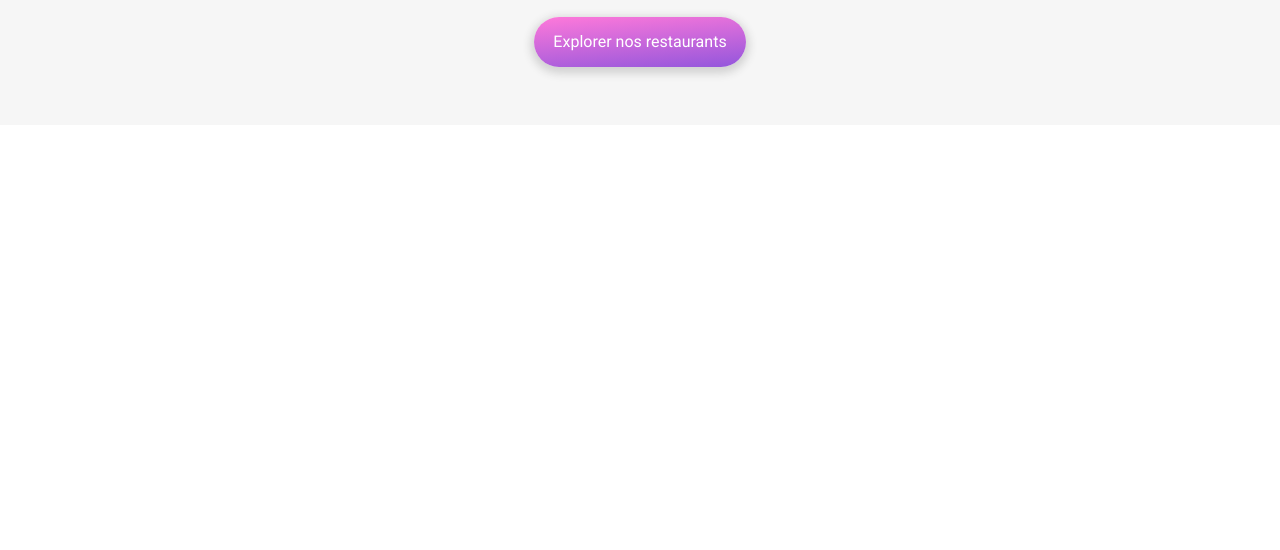
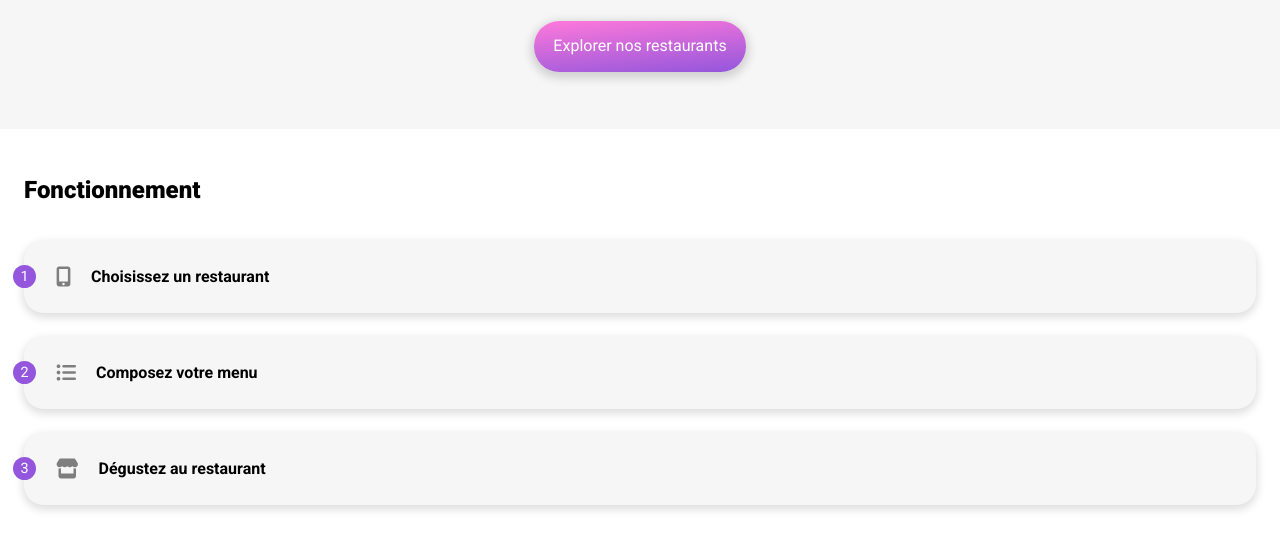
Before and after one commit to gregorycarriere/P3_carriere_gregory, a website: page index.html in a window 1280 px wide. Shown: the part 224-774 px from the top of the page. Drawn offline with Linux system fonts and the light colour scheme; a web font is replaced by a local one.

Commit message:
implémentation section fonctionnement

```diff
--- a/index.html
+++ b/index.html
@@ -13,7 +13,9 @@
 </head>
 <body>
     <header class="header">
-        <img src="./images/logo/ohmyfood.png" alt="ohmyfood logo" class="header__logo">
+        <a href="index.html">
+            <img src="./images/logo/ohmyfood.png" alt="ohmyfood logo" class="header__logo">
+        </a>
         <div class="header__location">
             <i class="fa-solid fa-location-dot header__location__icon"></i>
             <p class="header__location__text">Paris, Belleville</p>
@@ -24,5 +26,34 @@
             <button class="header__info__button">Explorer nos restaurants</button>
         </div>
     </header>
+    <main>
+        <section class="fonct">
+            <h2 class="fonct__title">Fonctionnement</h2>
+            <div class="fonct__box">
+                <div class="fonct__box__nb">
+                    <p>1</p>
+                </div>
+                <i class="fa-solid fa-mobile-screen-button fa-lg fonct__box__icon"></i>
+                <h3 class="fonct__box__text">Choisissez un restaurant</h3>
+            </div>
+            <div class="fonct__box">
+                <div class="fonct__box__nb">
+                    <p>2</p>
+                </div>
+                <i class="fa-solid fa-list-ul fa-lg fonct__box__icon"></i>
+                <h3 class="fonct__box__text">Composez votre menu</h3>
+            </div>
+            <div class="fonct__box">
+                <div class="fonct__box__nb">
+                    <p>3</p>
+                </div>
+                <i class="fa-solid fa-store fa-lg fonct__box__icon"></i>
+                <h3 class="fonct__box__text">Dégustez au restaurant</h3>
+            </div>
+        </section>
+        <section class="restos">
+
+        </section>
+    </main>
 </body>
 </html>
--- a/sass/main.scss
+++ b/sass/main.scss
@@ -15,7 +15,7 @@ html{
     margin: auto;
 }
 
-//                                  Variables
+//                                     Variables
 $primary-color:#9356DC;
 $secondary-color:#FF79DA;
 $tertiary-color:#99E2D0;
@@ -24,15 +24,21 @@ $title-size:1.5em;
 $sub-title-size:1.1em;
 
 
-//                                  Header
+//                                  Placeholder
+
+
+/*                                      Header                                      */
 .header{
     display: flex;
     flex-direction: column;
     font-family: 'Roboto', sans-serif;
 
+    a{
+        margin: auto;
+    }
+
     &__logo{
         width: 11em;
-        margin: auto;
         padding-top: 1.2em;
     }
 
@@ -84,6 +90,71 @@ $sub-title-size:1.1em;
             border-style: none;
             box-shadow: 0 0.2em 0.5em 0.2em rgb(210, 210, 210);
             cursor: pointer;
+
+            &:hover{
+                background: linear-gradient(175deg, rgba(255,121,218,0.90) 0%, rgba(147,86,220,0.90) 100%);
+                box-shadow: 0 0.2em 0.5em 0.2em rgb(189, 189, 189);
+            }
         }
     }
 }
+
+/*                                      Main                                        */
+
+/*                                 Fonctionnement section                                   */
+
+.fonct{
+    display: flex;
+    flex-direction: column;
+    font-family: 'Roboto', sans-serif;
+    margin: 0 1.5em 3em 1.5em;
+
+    &__title{
+        font-weight: 900;
+        margin: 2em 0 1.5em 0;
+    }
+
+    &__box{
+        display: flex;
+        background-color: rgb(246, 246, 246);
+        height: 4.5em;
+        margin-bottom: 1.5em;
+        border-radius: 20px;
+        box-shadow: 0 0.2em 0.5em 0.1em rgb(223, 223, 223);
+        align-items: center;
+
+        &:hover{
+            background-color: rgb(245, 237, 255);
+
+            & > i{
+                color: $primary-color;
+            }
+        }
+
+        &__nb{
+            display: flex;
+            align-items: center;
+            justify-content: center;
+            width: 23px;
+            height: 23px;
+            border-radius: 50%;
+            background-color: $primary-color;
+            color: #fff;
+            font-size: 0.9em;
+            margin-left: -11px;
+        }
+
+        &__icon{
+            color: rgb(126, 126, 126);
+            margin: 0 1em;
+            font-size: 1.1em;
+        }
+
+        &__text{
+            font-size: 1em;
+
+        }
+
+
+    }
+}
```
Also changed, not shown: css/style.css, 1 other file.
